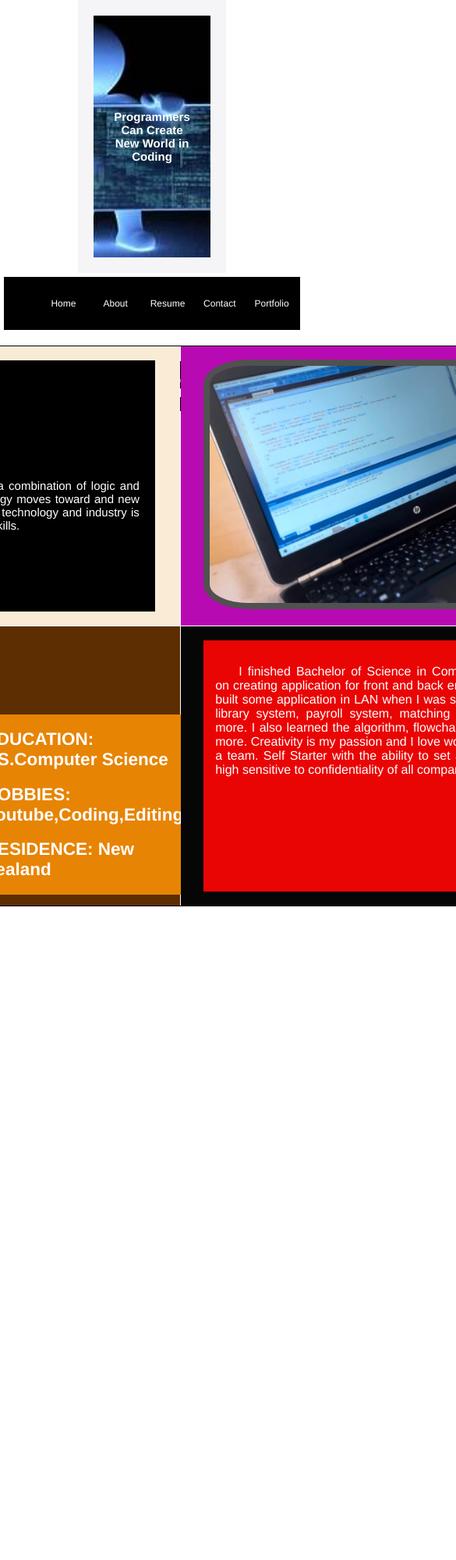
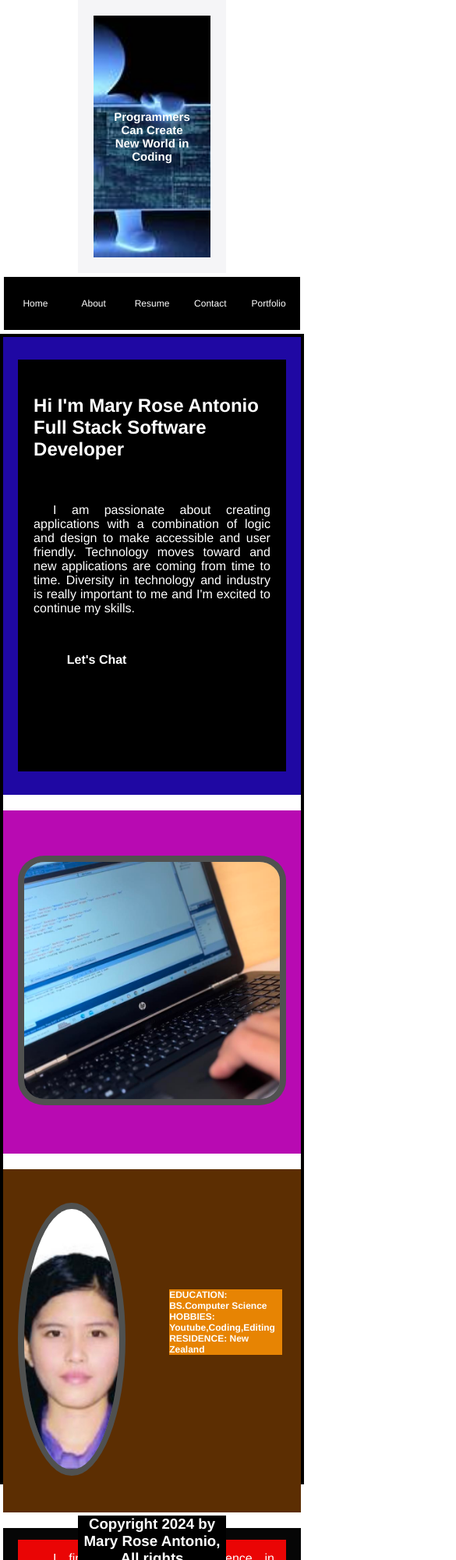
Before and after one commit to maryrosegithub21/My-Curriculum-Vitae, a plain HTML site: page index.html in a window 390 px wide. Shown: the top 2000 px of the page at 78% size, 585 px wide, since content can reach past the window. Before the commit the page ends 1162 px from the top, so only its background shows below. Drawn offline with Linux system fonts and the light colour scheme.

Commit message:
fix grid css

```diff
--- a/index.html
+++ b/index.html
@@ -31,7 +31,7 @@
     <li class="btn nav-link" id="portfolio"><a href="https://github.com/maryrosegithub21">Portfolio</a></li>
     </ul>
 </nav>
-<main>
+<!-- <main> -->
     <div id="parent">
 
         <div id="child-el1">
@@ -93,11 +93,13 @@
       }
     }
 </script>
-</main>
 <footer>
     <h3>Copyright 2024 by Mary Rose Antonio, All rights</h3>
     <!-- <i class="fa-brands fa-square-facebook"></i>
     <i class="fa-brands fa-linkedin"></i> -->
 </footer>
 </body>
+<!-- </main> -->
+
+
 </html>
--- a/style.css
+++ b/style.css
@@ -1,21 +1,24 @@
 *{
     box-sizing: border-box;
     font-family: Franklin Gothic Medium;
-
+    padding: 0;
+    margin: 0;
 }
 
 body{
     margin: 0;
+    justify-content: center;
+    /* margin: 20px 100px;  */
 }
 
  /* ====== main ======= */
-main {
-  /* display: grid; */
+/* main {
+  display: grid;
+  display: flex;
   /* display: flex; */
-  display: flex;
-  justify-content: center;
-  margin: 20px 100px;
- }
+  /* justify-content: center; */
+  /* margin: 20px 100px; */
+ /* }  */
 #parent{
     display:grid;
     grid-template-columns: 1fr 1fr;
@@ -28,7 +31,7 @@ main {
 
 }
 #child-el1{
-background-color: antiquewhite;
+background-color: rgb(31, 8, 163);
 /* height: 100px; */
 /* height:100%;
 width: 100%; */
@@ -36,6 +39,7 @@ display: flex;
 align-items: center;
 justify-content: center;
 position:relative;
+width:100%;
 
 }
 #child-el2{
@@ -44,7 +48,7 @@ display: flex;
 align-items: center;
 justify-content: center;
 position:relative;
-
+width:100%;
 
 }
 #child-el3{
@@ -53,7 +57,7 @@ position:relative;
     align-items: center;
     justify-content: center;
     position:relative;
-
+    width:100%;
 
 }
 #child-el4{
@@ -63,59 +67,61 @@ position:relative;
 align-items: center;
 justify-content: center;
 position:relative;
-
+width:100%;
 
 }
 /* ========small screen======= */
-@media screen and (max-width:600px){
- #parent{
-  grid-template-columns: 1fr 1fr;
-  grid-template-rows: 1fr 1fr;
-  border: 1px solid black;
-  position:absolute;
-  justify-content: center;
-  grid-gap: 1px;
-
+@media screen and (max-width: 500px){
+#parent {
+grid-template-columns:[first] 100%;
+grid-template-rows: [first] 40% [second] 30% [third] 30% [fourth] 20%;
+}
 
 }
+
+@media screen and (max-width: 500px){
+  #imagegrandchild2 {
+  width: 100%;
+  border: 2px solid rgb(15, 8, 8);
+  object-fit: cover;
+  object-position: 50% 50%;
+  background-color: rgb(8, 8, 8);
+  animation-name: box;
+  animation-duration: 10s;
+  animation-timing-function: linear;
+  animation-iteration-count: infinite;
+  border-radius: 10%;
+  position:relative;
   }
 
-@media screen and (max-width: 600px){
-  #child-el1 {
-    font-size: 15px;
-    /* display:flex; */
-    justify-content: center;
-    align-items: center;
+  }
+
+  @media screen and (max-width: 500px){
+    #imagegrandchild3 {
+    width: 40%;
+    /* height: 1%; */
+    border: 2px solid rgb(15, 8, 8);
+    object-fit: cover;
+    object-position: 50% 50%;
+    background-color: rgb(8, 8, 8);
+    animation-name: box;
+    animation-duration: 10s;
+    animation-timing-function: linear;
+    animation-iteration-count: infinite;
+    border-radius: 10%;
     position:relative;
     }
+
     }
-@media screen and (max-width: 600px){
-  #child-2 {
-    /* font-size: 15px; */
-    /* display:flex; */
-    justify-content: center;
-    align-items: center;
-    position:relative;
+
+    @media screen and (max-width: 500px){
+      #grandchild3 h1 {
+      /* width: 5%; */
+      font-size: 12px;
       }
+
       }
-@media screen and (max-width: 600px){
-  #child-el3 {
-    /* font-size: 15px; */
-    /* display:flex; */
-    justify-content: center;
-    align-items: center;
-    position:relative;
-  }
-}
-@media screen and (max-width: 600px){
-  #child-4 {
-    font-size: 15px;
-    /* display:flex; */
-    justify-content: center;
-    align-items: center;
-    position:relative;
-  }
-}
+
 
 /* ======== grandchild ======= */
 #grandchild1{
@@ -483,9 +489,15 @@ footer {
 }
 @media screen and (max-width: 600px){
   footer h3{
-     font-size: 15px;
-     display: flex;
-     justify-content: center;
+    /* display: flex; */
+    /* justify-content: center-end; */
+    margin: 20px 100px;
+    background-color: black;
+    /* text-decoration: none; */
+    /* text-align: center; */
+    color: white;
+    position:absolute;
+    /* bottom:0; */
 
    }
  }
```
Lines whose indentation alone changed are shown as unchanged.
